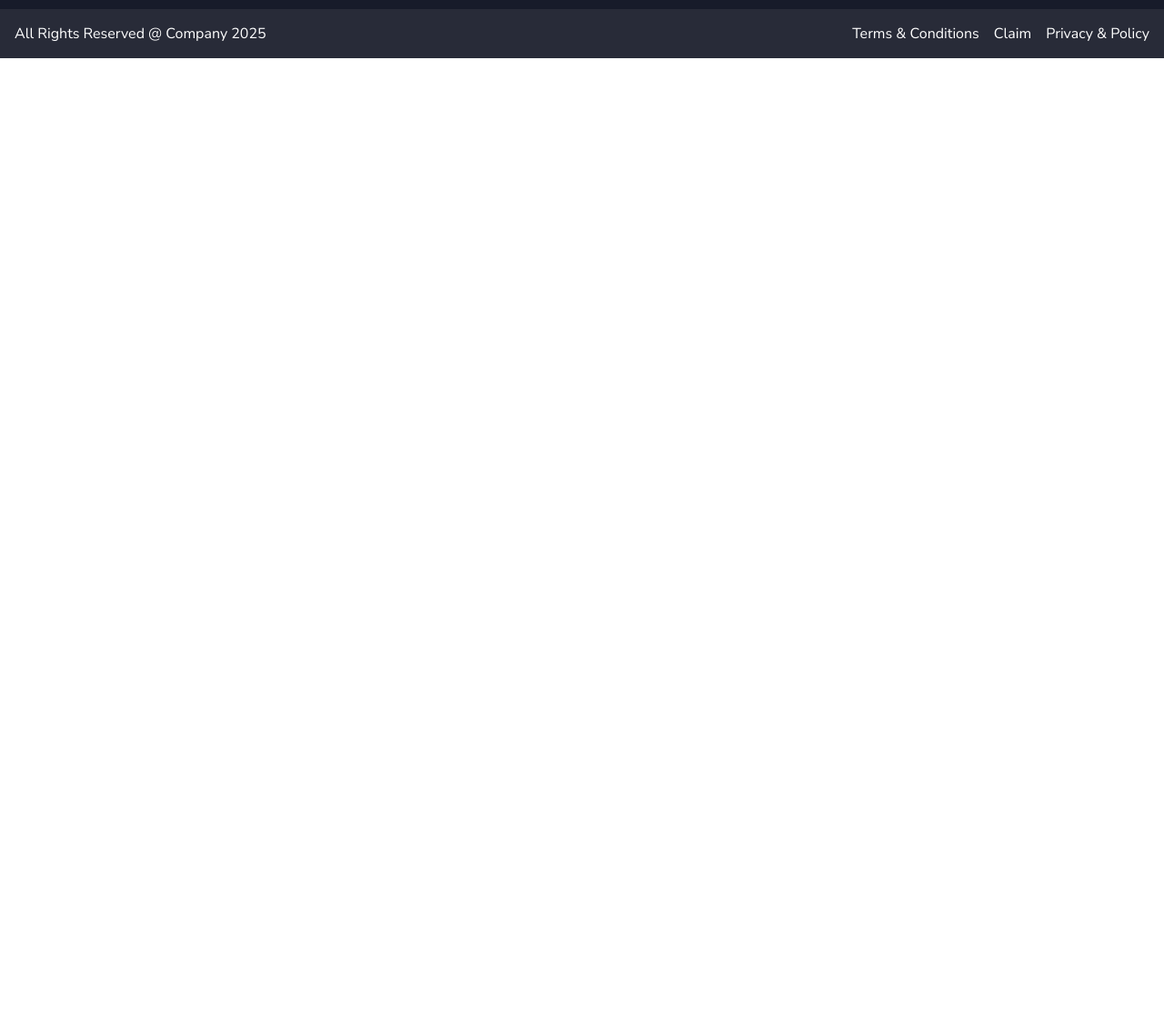
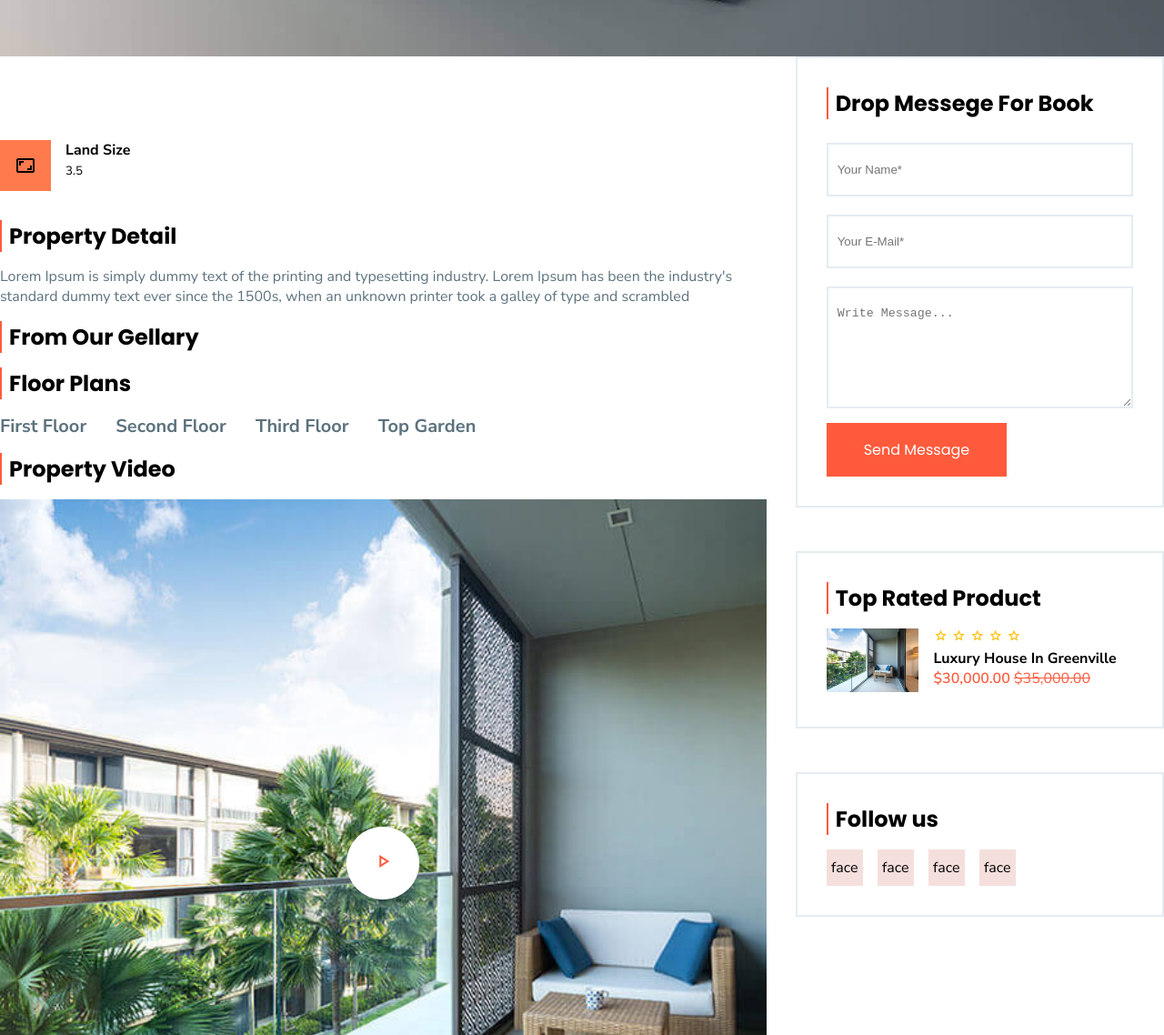
Before and after one commit to dev-nirob1/Real-state-landing-page, a plain HTML site: page shopDetails/details.html in a window 1280 px wide. Shown: the part 780-1918 px from the top of the page at 91% size. Before the commit the page ends 844 px from the top, so only its background shows below. Drawn offline with nearby package versions, Linux system fonts and the light colour scheme; files whose address does not match are found by name.

Commit message:
right sidebar done

```diff
--- /dev/null
+++ b/shopDetails/details.css
@@ -0,0 +1,45 @@
+.border{
+    border: 2px solid #e4ecf2;
+}
+.product-image{
+    height: 70px;
+    width: 100%;
+}
+.link:hover{
+    color: var(--primary-color);
+    transition: color .3s ease-in-out;
+}
+.star span{
+    font-size: 1rem;
+    color: rgb(253, 193, 14);
+}
+.price{
+    color: var(--primary-color);
+    font-weight: 600;
+}
+.prev-price{
+    color: var(--primary-color);
+    text-decoration: line-through;
+}
+.title {
+    padding-left: .5rem;
+    border-left: 2px solid #FF5A3C;
+}
+.social-link{
+    background-color: var(--bg-light);
+    height: 2.5rem;
+    width: 2.5rem;
+    display: flex;
+    align-items: center;
+    justify-content: center;
+}
+input, textarea {
+	border:2px solid #e4ecf2;
+	background-color: transparent;
+	width: 100%;
+	padding: 20px 10px;
+	margin: 10px 0;
+}
+/* input:focus, textarea:focus {
+	outline:1px solid #0000;
+}  */
--- a/shopDetails/details.html
+++ b/shopDetails/details.html
@@ -1,5 +1,6 @@
 <!DOCTYPE html>
 <html lang="en">
+
 <head>
     <meta charset="UTF-8">
     <meta name="viewport" content="width=device-width, initial-scale=1.0">
@@ -24,7 +25,9 @@
     <!-- styles -->
     <link rel="stylesheet" href="../styles/grid.css">
     <link rel="stylesheet" href="../styles/main.css">
+    <link rel="stylesheet" href="../shopDetails/details.css">
 </head>
+
 <body>
     <!-- header section starts -->
     <header>
@@ -58,6 +61,134 @@
         </nav>
     </header>
     <!-- header section ends -->
+    <div class="my-container p-1 section-bg">
+        <h1 class="section-title">Scion Hasnat Villa</h1>
+        <p class="text-light body-font-family">House - 24, Road - 01</p>
+    </div>
+
+    <!-- slider section  -->
+    <div style="height: 80vh;" class="my-container">
+        <img style="height: 100%;" class="image-responsive" src="../assets/4.jpg" alt="">
+    </div>
+    <!-- slider section  -->
+
+    <div class="all-1 large-3 gap-2 my-container body-font-family">
+        <div class="span-2" style="margin-top: 60px;">
+            <!-- property features  -->
+            <div class="all-2 medium-4 gap-2 py-2">
+                <div class="flex items-center gap-1">
+                    <span style="background-color: rgb(255, 122, 77);" class="material-symbols-outlined p-1">
+                        aspect_ratio
+                    </span>
+                    <div>
+                        <h4>Land Size</h4>
+                        <small>3.5</small>
+                    </div>
+                </div>
+            </div>
+            <!-- property details  -->
+            <div class="mb-1">
+                <h3 class="heading-3 title mb-1">Property Detail</h3>
+                <p class="text-light">Lorem Ipsum is simply dummy text of the printing and typesetting industry. Lorem
+                    Ipsum has been the industry's standard dummy text ever since the 1500s, when an unknown printer took
+                    a galley of type and scrambled</p>
+            </div>
+            <!-- gallary  -->
+            <div class="mb-1">
+                <h3 class="heading-3 title mb-1">From Our Gellary</h3>
+                <div>
+
+                </div>
+            </div>
+            <!-- tab  -->
+            <div class="mb-1">
+                <h3 class="heading-3 title mb-1">Floor Plans</h3>
+                <div class="flex align-center para-md-size font-bold text-light gap-2">
+                    <p>First Floor</p>
+                    <p>Second Floor</p>
+                    <p>Third Floor</p>
+                    <p> Top Garden</p>
+                </div>
+                <div>
+
+                </div>
+            </div>
+            <!-- property video  -->
+            <div>
+                <h3 class="heading-3 title mb-1">Property Video</h3>
+                <div
+                    style="background-image: url('../assets/12.jpg'); background-repeat: no-repeat; background-size: cover; height: 100vh; position: relative">
+
+                    <button class="btn-circle btn-center-align">
+                        <span class="material-symbols-outlined">
+                            play_arrow
+                        </span>
+                    </button>
+                </div>
+            </div>
+        </div>
+
+
+        <!-- right side box  -->
+        <aside>
+            <!-- form  -->
+            <div class="p-2 mb-3 border">
+                <h3 class="heading-3 title mb-1">Drop Messege For Book</h3>
+                <form>
+                    <label for="name"></label>
+                    <input type="text" id="name" placeholder="Your Name*">
+                    <label for="email"></label>
+                    <input type="text" id="email" placeholder="Your E-Mail*">
+                    <label for="message"></label>
+                    <textarea name="message" id="message" rows="6" placeholder="Write Message..."></textarea>
+                    <button class="btn btn-primary">Send Message</button>
+                </form>
+            </div>
+            <!-- top rated products  -->
+            <div class="p-2 mb-3 border">
+                <h3 class="heading-3 title mb-1">Top Rated Product</h3>
+                <div class="all-3 gap-1">
+                    <a href="#">
+                        <img class="product-image" src="../assets/12.jpg" alt="">
+                    </a>
+                    <div class="span-2">
+                        <div class="star">
+                            <span class="material-symbols-outlined"">
+                                star
+                            </span>
+                            <span class=" material-symbols-outlined"">
+                                star
+                            </span>
+                            <span class="material-symbols-outlined"">
+                                star
+                            </span>
+                            <span class=" material-symbols-outlined"">
+                                star
+                            </span>
+                            <span class="material-symbols-outlined"">
+                                star
+                            </span>
+                        </div>
+                        <a class="link" href="#"><h4>Luxury House In Greenville</h4></a>
+                        <div>
+                            <span class=" price">$30,000.00</span> <del class="prev-price">$35,000.00</del>
+                        </div>
+                    </div>
+                </div>
+            </div>
+            <!-- Social media links  -->
+            <div class="p-2 mb-3 border">
+                <h3 class="heading-3 title mb-1">Follow us</h3>
+                <div class="flex gap-1 items-center">
+                    <a class="social-link" href="#">face</a>
+                    <a class="social-link" href="#">face</a>
+                    <a class="social-link" href="#">face</a>
+                    <a class="social-link" href="#">face</a>
+                </div>
+            </div>
+
+        </aside>
+    </div>
 
     <!-- call to action section  -->
     <div class="cta-wrapper">
@@ -171,4 +302,5 @@
     </footer>
     <!-- footer ends here  -->
 </body>
+
 </html>
```
Lines whose indentation alone changed are shown as unchanged.
